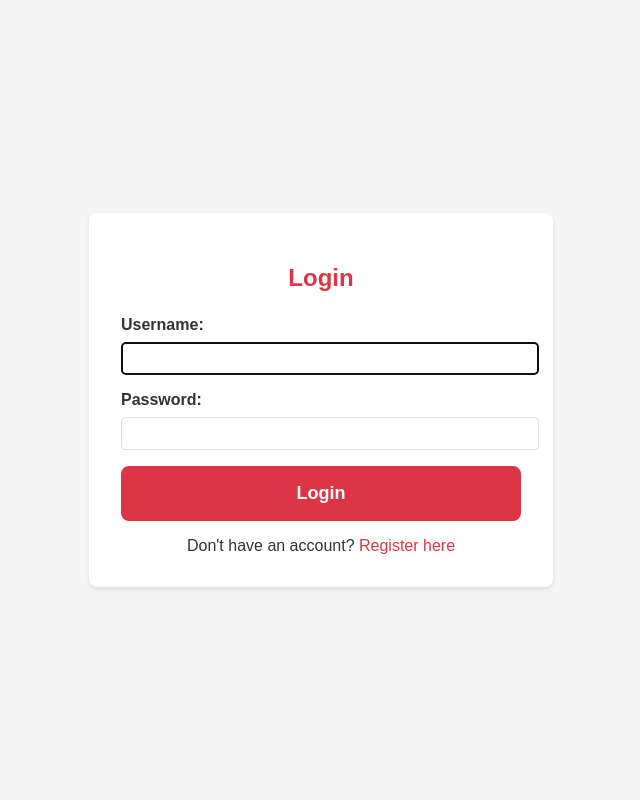
After one commit to reeche679/Software-Design-Appointment-Scheduler, a Django app: page /accounts/login/ in a window 1280 px wide. The commit adds this page. Shown: the whole page, without its empty margins (319-959 px from the left). Run offline with Django 5.2, Linux system fonts and the light colour scheme.

Commit message:
Login and Registraion
Added a login and registration auth handler

```diff
--- /dev/null
+++ b/AppointmentWebsite/middleware.py
@@ -0,0 +1,25 @@
+from django.conf import settings
+from django.shortcuts import redirect
+from django.urls import reverse, resolve
+
+class AuthenticationMiddleware:
+    def __init__(self, get_response):
+        self.get_response = get_response
+
+    def __call__(self, request):
+        # Get the current URL path
+        path = request.path
+
+        # If it's the root path and user is not authenticated, redirect to login
+        if path == '/' and not request.user.is_authenticated:
+            return redirect('login')
+
+        # Allow access to login and register pages
+        if path.startswith('/accounts/'):
+            return self.get_response(request)
+
+        # Redirect to login if not authenticated
+        if not request.user.is_authenticated:
+            return redirect('login')
+
+        return self.get_response(request)
--- a/AppointmentWebsite/urls.py
+++ b/AppointmentWebsite/urls.py
@@ -1,11 +1,10 @@
 from django.contrib import admin
 from django.urls import path
 from AppointmentWebsite import views
+from django.contrib.auth.views import LogoutView
 
 
 urlpatterns = [
     path('admin/', admin.site.urls),
-    path('', views.homepage, name='home'),
-    path('AppointmentForm/', views.book_appointment, name='book_appointment'),
-
+    path('book-appointment/', views.book_appointment, name='book_appointment'),
 ]
--- a/AppointmentWebsite/views.py
+++ b/AppointmentWebsite/views.py
@@ -1,19 +1,96 @@
 from django.shortcuts import render, redirect
-from .forms import AppointmentForm
+from django.contrib.auth.decorators import login_required
+from django.contrib.auth import login, authenticate
+from django.contrib.auth.forms import UserCreationForm, AuthenticationForm
+from .forms import AppointmentForm, TimeSlotForm
+from .models import TimeSlot, Appointment
+from django.contrib import messages
 
+def register(request):
+    if request.user.is_authenticated:
+        return redirect('home')
+    if request.method == 'POST':
+        form = UserCreationForm(request.POST)
+        if form.is_valid():
+            user = form.save()
+            login(request, user)
+            return redirect('home')
+    else:
+        form = UserCreationForm()
+    return render(request, 'registration/register.html', {'form': form})
+
+def user_login(request):
+    if request.user.is_authenticated:
+        return redirect('home')
+    if request.method == 'POST':
+        form = AuthenticationForm(request, data=request.POST)
+        if form.is_valid():
+            username = form.cleaned_data.get('username')
+            password = form.cleaned_data.get('password')
+            user = authenticate(username=username, password=password)
+            if user is not None:
+                login(request, user)
+                return redirect('home')
+    else:
+        form = AuthenticationForm()
+    return render(request, 'registration/login.html', {'form': form})
+
+@login_required
 def homepage(request):
-    return render(request, 'home.html')
+    user_types = {
+        'student': 'Student',
+        'faculty': 'Faculty'
+    }
+    return render(request, 'home.html', {'user_types': user_types})
 
+@login_required
 def book_appointment(request):
+    user_type = request.GET.get('user_type', 'student')
+
+    if user_type == 'faculty':
+        return faculty_interface(request)
+
+    # Student interface
     if request.method == 'POST':
-        form = AppointmentForm(request.POST)
+        time_slot_id = request.POST.get('time_slot')
+        client_name = request.POST.get('client_name')
+
+        try:
+            time_slot = TimeSlot.objects.get(id=time_slot_id, is_available=True)
+            appointment = Appointment.objects.create(
+                client_name=client_name,
+                appointment_date=f"{time_slot.date} {time_slot.start_time}",
+                service=f"Meeting with {time_slot.faculty}",
+                status='Scheduled'
+            )
+            time_slot.is_available = False
+            time_slot.save()
+            messages.success(request, 'Appointment booked successfully!')
+            return redirect('home')
+        except TimeSlot.DoesNotExist:
+            messages.error(request, 'Sorry, this time slot is no longer available.')
+
+    # Get available time slots
+    available_slots = TimeSlot.objects.filter(is_available=True).order_by('date', 'start_time')
+    return render(request, 'student_booking.html', {
+        'available_slots': available_slots
+    })
+
+@login_required
+def faculty_interface(request):
+    if request.method == 'POST':
+        form = TimeSlotForm(request.POST)
         if form.is_valid():
-            form.save()  # Save the appointment to the database
-            return redirect('home')  # Redirect to homepage after booking
-        else:
-            print(form.errors)  # Print errors to console for debugging
+            time_slot = form.save(commit=False)
+            time_slot.is_available = True
+            time_slot.save()
+            messages.success(request, 'Time slot added successfully!')
+            return redirect('book_appointment')
     else:
-        form = AppointmentForm()  # Create a new form instance for GET requests
+        form = TimeSlotForm()
+        existing_slots = TimeSlot.objects.all()
 
-    # Always return the form, whether it's valid or not
-    return render(request, 'book_appointment.html', {'form': form})
+    return render(request, 'faculty_interface.html', {
+        'form': form,
+        'existing_slots': existing_slots
+    })
--- a/Appointment_Scheduler/urls.py
+++ b/Appointment_Scheduler/urls.py
@@ -1,4 +1,8 @@
-from Appointment_Scheduler import views
+from django.contrib import admin
+from django.urls import path
+from django.contrib.auth.views import LogoutView
+from AppointmentWebsite import views
+from django.shortcuts import redirect
 
 """
 URL configuration for Appointment_Scheduler project.
@@ -16,14 +20,18 @@ Including another URLconf
     1. Import the include() function: from django.urls import include, path
     2. Add a URL to urlpatterns:  path('blog/', include('blog.urls'))
 """
-from django.contrib import admin
-from django.urls import path, include
 
-
+def root_redirect(request):
+    if not request.user.is_authenticated:
+        return redirect('login')
+    return redirect('home')
 
 urlpatterns = [
     path('admin/', admin.site.urls),
-    path('', include('AppointmentWebsite.urls')),
-    path('Book_Appointment/', views.Book_Appointment),
-    path('', views.homepage)
+    path('', root_redirect, name='root'),  # Handle root URL with a view function
+    path('home/', views.homepage, name='home'),  # Move homepage to /home/
+    path('accounts/login/', views.user_login, name='login'),
+    path('accounts/logout/', LogoutView.as_view(next_page='login'), name='logout'),
+    path('accounts/register/', views.register, name='register'),
+    path('book-appointment/', views.book_appointment, name='book_appointment'),
 ]
--- a/static/css/style.css
+++ b/static/css/style.css
@@ -76,3 +76,225 @@ footer {
     padding: 10px;
     margin-top: 20px;
 }
+
+/* Student Booking Styles */
+.slots-grid {
+    display: grid;
+    grid-template-columns: repeat(auto-fill, minmax(300px, 1fr));
+    gap: 20px;
+    margin-top: 20px;
+}
+
+.slot-card {
+    background-color: var(--light-gray);
+    border-radius: 8px;
+    padding: 20px;
+    box-shadow: 0 2px 4px rgba(0,0,0,0.1);
+    transition: transform 0.2s ease;
+}
+
+.slot-card:hover {
+    transform: translateY(-5px);
+    box-shadow: 0 4px 8px rgba(0,0,0,0.2);
+}
+
+.slot-card h3 {
+    color: var(--primary-red);
+    margin: 0 0 10px 0;
+    font-size: 1.2rem;
+}
+
+.slot-card .date {
+    font-weight: bold;
+    margin: 5px 0;
+}
+
+.slot-card .time {
+    color: var(--dark-gray);
+    margin: 5px 0 15px 0;
+}
+
+.no-slots {
+    text-align: center;
+    padding: 40px;
+    background-color: var(--light-gray);
+    border-radius: 8px;
+    margin-top: 20px;
+}
+
+.no-slots p {
+    font-size: 1.1rem;
+    color: var(--dark-gray);
+}
+
+/* Error message styles */
+.messages .error {
+    background-color: #f2dede;
+    color: #a94442;
+    border: 1px solid #ebccd1;
+}
+
+/* Faculty Interface Styles */
+.time-slot-form {
+    background-color: var(--light-gray);
+    padding: 20px;
+    border-radius: 8px;
+    margin-bottom: 30px;
+}
+
+.time-slots-table {
+    width: 100%;
+    border-collapse: collapse;
+    margin-top: 20px;
+}
+
+.time-slots-table th,
+.time-slots-table td {
+    padding: 12px;
+    text-align: left;
+    border-bottom: 1px solid var(--border-gray);
+}
+
+.time-slots-table th {
+    background-color: var(--primary-red);
+    color: var(--white);
+}
+
+.time-slots-table tr:nth-child(even) {
+    background-color: var(--light-gray);
+}
+
+.form-group {
+    margin-bottom: 15px;
+}
+
+.form-group label {
+    display: block;
+    margin-bottom: 5px;
+    font-weight: bold;
+}
+
+.form-group input {
+    width: 100%;
+    padding: 8px;
+    border: 1px solid var(--border-gray);
+    border-radius: 4px;
+    margin-top: 5px;
+}
+
+/* Message Styles */
+.messages {
+    list-style: none;
+    padding: 0;
+    margin: 20px 0;
+}
+
+.messages li {
+    padding: 10px;
+    margin-bottom: 10px;
+    border-radius: 4px;
+}
+
+.messages .success {
+    background-color: #dff0d8;
+    color: #3c763d;
+    border: 1px solid #d6e9c6;
+}
+
+.user-type-selection {
+    text-align: center;
+    margin: 50px auto;
+    max-width: 600px;
+}
+
+.selection-buttons {
+    display: flex;
+    justify-content: center;
+    gap: 20px;
+    margin-top: 30px;
+}
+
+.btn {
+    display: inline-block;
+    padding: 15px 40px;
+    font-size: 18px;
+    font-weight: bold;
+    text-decoration: none;
+    border-radius: 8px;
+    transition: all 0.3s ease;
+    cursor: pointer;
+}
+
+.btn-primary {
+    background-color: #dc3545;
+    color: white;
+    border: 2px solid #dc3545;
+}
+
+.btn-primary:hover {
+    background-color: #c82333;
+    border-color: #bd2130;
+    transform: translateY(-2px);
+    box-shadow: 0 4px 8px rgba(0,0,0,0.1);
+}
+
+/* Authentication styles */
+.auth-container {
+    display: flex;
+    justify-content: center;
+    align-items: center;
+    min-height: 100vh;
+    background-color: #f5f5f5;
+}
+
+.auth-form {
+    background: white;
+    padding: 2rem;
+    border-radius: 8px;
+    box-shadow: 0 2px 4px rgba(0, 0, 0, 0.1);
+    width: 100%;
+    max-width: 400px;
+}
+
+.auth-form h2 {
+    text-align: center;
+    color: #dc3545;
+    margin-bottom: 1.5rem;
+}
+
+.auth-form form {
+    display: flex;
+    flex-direction: column;
+    gap: 1rem;
+}
+
+.auth-form p {
+    margin: 0;
+}
+
+.auth-form label {
+    font-weight: bold;
+    display: block;
+    margin-bottom: 0.5rem;
+}
+
+.auth-form input {
+    width: 100%;
+    padding: 0.5rem;
+    border: 1px solid #ddd;
+    border-radius: 4px;
+}
+
+.auth-links {
+    text-align: center;
+    margin-top: 1rem;
+}
+
+.auth-links a {
+    color: #dc3545;
+    text-decoration: none;
+}
+
+.auth-links a:hover {
+    text-decoration: underline;
+}
--- /dev/null
+++ b/templates/registration/login.html
@@ -0,0 +1,23 @@
+{% load static %}
+<!DOCTYPE html>
+<html>
+<head>
+    <title>Login - Appointment Scheduler</title>
+    <link rel="stylesheet" type="text/css" href="{% static 'css/style.css' %}">
+</head>
+<body>
+    <div class="auth-container">
+        <div class="auth-form">
+            <h2>Login</h2>
+            <form method="post">
+                {% csrf_token %}
+                {{ form.as_p }}
+                <button type="submit" class="btn btn-primary">Login</button>
+            </form>
+            <div class="auth-links">
+                <p>Don't have an account? <a href="{% url 'register' %}">Register here</a></p>
+            </div>
+        </div>
+    </div>
+</body>
+</html>
```
Also changed, not shown: AppointmentWebsite/forms.py (+12 -1 lines), AppointmentWebsite/models.py (+16 -0 lines), AppointmentWebsite/templates/registration/login.html (added, +23 -0 lines), AppointmentWebsite/templates/registration/register.html (added, +23 -0 lines), Appointment_Scheduler/settings.py (+12 -4 lines), templates/home.html (+15 -13 lines), templates/registration/register.html (added, +23 -0 lines), db.sqlite3.
